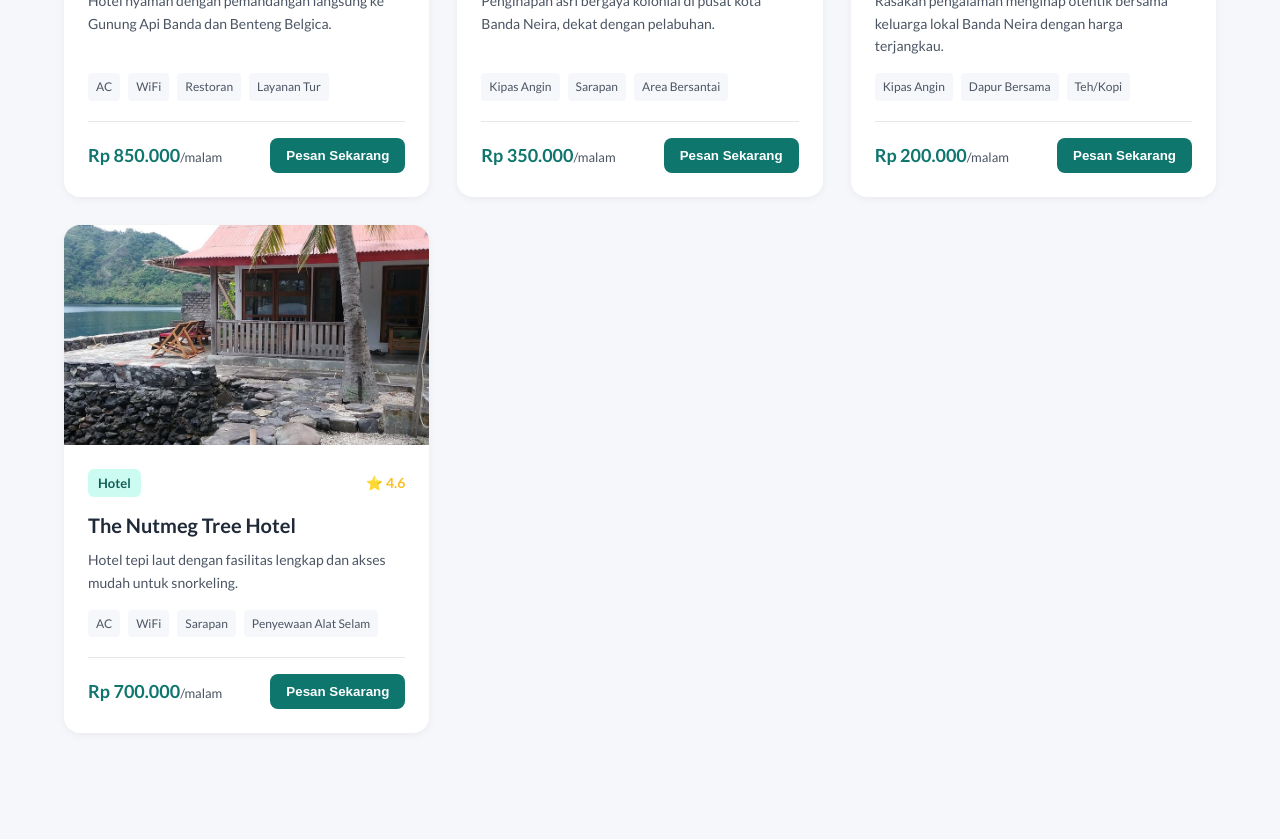
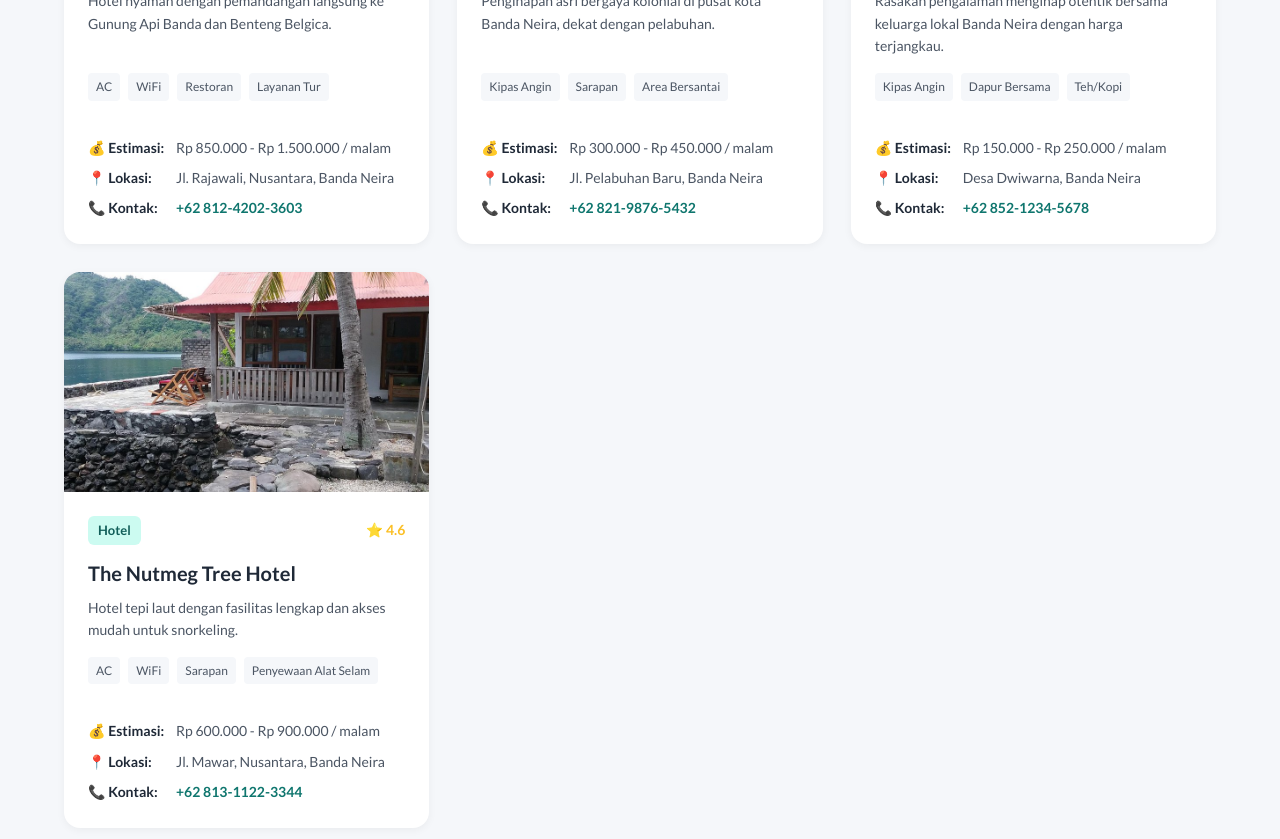
Before and after one commit to trevissetiawan13/banda-neira, a React (Vite) app: page /akomodasi in a window 1280 px wide. Shown: the part 800-1639 px from the top of the page. Before the commit the page ends 1593 px from the top, so only its background shows below. Built offline with nearby package versions, Linux system fonts and the light colour scheme.

Commit message:
fix: ubah konteks halaman akomodasi dan tambah filter wisata

```diff
--- a/src/data/akomodasi.js
+++ b/src/data/akomodasi.js
@@ -3,41 +3,49 @@ const akomodasiData = [
     id: 1,
     nama: "Cilu Bintang Estate",
     tipe: "Hotel",
-    harga: 850000,
+    harga: "Rp 850.000 - Rp 1.500.000 / malam",
     deskripsi: "Hotel nyaman dengan pemandangan langsung ke Gunung Api Banda dan Benteng Belgica.",
     fasilitas: ["AC", "WiFi", "Restoran", "Layanan Tur"],
     gambar: "/images/akomodasi/cilu-bintang.jpg",
-    rating: 4.8
+    rating: 4.8,
+    kontak: "+62 812-4202-3603",
+    lokasi: "Jl. Rajawali, Nusantara, Banda Neira"
   },
   {
     id: 2,
     nama: "Mutiara Guesthouse",
     tipe: "Guesthouse",
-    harga: 350000,
+    harga: "Rp 300.000 - Rp 450.000 / malam",
     deskripsi: "Penginapan asri bergaya kolonial di pusat kota Banda Neira, dekat dengan pelabuhan.",
     fasilitas: ["Kipas Angin", "Sarapan", "Area Bersantai"],
     gambar: "/images/akomodasi/mutiara-guesthouse.jpg",
-    rating: 4.5
+    rating: 4.5,
+    kontak: "+62 821-9876-5432",
+    lokasi: "Jl. Pelabuhan Baru, Banda Neira"
   },
   {
     id: 3,
     nama: "Banda Neira Homestay",
     tipe: "Homestay",
-    harga: 200000,
+    harga: "Rp 150.000 - Rp 250.000 / malam",
     deskripsi: "Rasakan pengalaman menginap otentik bersama keluarga lokal Banda Neira dengan harga terjangkau.",
     fasilitas: ["Kipas Angin", "Dapur Bersama", "Teh/Kopi"],
     gambar: "/images/akomodasi/banda-homestay.jpg",
-    rating: 4.2
+    rating: 4.2,
+    kontak: "+62 852-1234-5678",
+    lokasi: "Desa Dwiwarna, Banda Neira"
   },
   {
     id: 4,
     nama: "The Nutmeg Tree Hotel",
     tipe: "Hotel",
-    harga: 700000,
+    harga: "Rp 600.000 - Rp 900.000 / malam",
     deskripsi: "Hotel tepi laut dengan fasilitas lengkap dan akses mudah untuk snorkeling.",
     fasilitas: ["AC", "WiFi", "Sarapan", "Penyewaan Alat Selam"],
     gambar: "/images/akomodasi/nutmeg-tree.jpg",
-    rating: 4.6
+    rating: 4.6,
+    kontak: "+62 813-1122-3344",
+    lokasi: "Jl. Mawar, Nusantara, Banda Neira"
   }
 ];
 
--- a/src/pages/Akomodasi.css
+++ b/src/pages/Akomodasi.css
@@ -115,39 +115,41 @@
 }
 
 .akomodasi-footer {
+  margin-top: auto;
+  padding-top: 16px;
+  border-top: 1px solid var(--color-border);
   display: flex;
-  justify-content: space-between;
-  align-items: center;
-  margin-top: auto;
-  border-top: 1px solid #e5e7eb;
-  padding-top: 16px;
+  flex-direction: column;
+  gap: 8px;
 }
 
-.akomodasi-harga {
-  font-size: 18px;
-  font-weight: 700;
-  color: var(--color-primary);
+.akomodasi-info-item {
+  display: flex;
+  align-items: flex-start;
+  gap: 8px;
+  font-size: 14px;
 }
 
-.akomodasi-harga span {
-  font-size: 13px;
-  font-weight: 400;
+.info-label {
+  font-weight: 700;
+  color: var(--color-text-main);
+  min-width: 80px;
+}
+
+.info-value {
   color: var(--color-text-muted);
 }
 
-.akomodasi-btn {
-  background-color: var(--color-primary);
-  color: white;
-  border: none;
-  padding: 10px 16px;
-  border-radius: 8px;
+.info-link {
+  color: var(--color-primary);
+  text-decoration: none;
   font-weight: 600;
-  cursor: pointer;
   transition: var(--transition);
 }
 
-.akomodasi-btn:hover {
-  background-color: var(--color-primary-dark);
+.info-link:hover {
+  color: var(--color-primary-dark);
+  text-decoration: underline;
 }
 
 @media (max-width: 900px) {
--- a/src/pages/Akomodasi.jsx
+++ b/src/pages/Akomodasi.jsx
@@ -51,10 +51,18 @@ function Akomodasi() {
               </div>
 
               <div className="akomodasi-footer">
-                <span className="akomodasi-harga">
-                  Rp {item.harga.toLocaleString("id-ID")}<span>/malam</span>
-                </span>
-                <button className="akomodasi-btn">Pesan Sekarang</button>
+                <div className="akomodasi-info-item">
+                  <span className="info-label">💰 Estimasi:</span>
+                  <span className="info-value">{item.harga}</span>
+                </div>
+                <div className="akomodasi-info-item">
+                  <span className="info-label">📍 Lokasi:</span>
+                  <span className="info-value">{item.lokasi}</span>
+                </div>
+                <div className="akomodasi-info-item">
+                  <span className="info-label">📞 Kontak:</span>
+                  <a href={`tel:${item.kontak}`} className="info-link">{item.kontak}</a>
+                </div>
               </div>
             </div>
           </article>
--- a/src/pages/Wisata.css
+++ b/src/pages/Wisata.css
@@ -22,6 +22,32 @@
   margin: 0 auto;
   color: #4b5563;
   line-height: 1.6;
+}
+
+.filter-tab {
+  display: flex;
+  justify-content: center;
+  gap: 12px;
+  margin-bottom: 40px;
+  flex-wrap: wrap;
+}
+
+.filter-btn {
+  padding: 8px 20px;
+  border: 1px solid var(--color-primary);
+  background-color: transparent;
+  color: var(--color-primary);
+  border-radius: 999px;
+  cursor: pointer;
+  font-weight: 600;
+  font-size: 15px;
+  transition: var(--transition);
+}
+
+.filter-btn:hover,
+.filter-btn.active {
+  background-color: var(--color-primary);
+  color: var(--color-white);
 }
 
 .wisata-grid {
--- a/src/pages/Wisata.jsx
+++ b/src/pages/Wisata.jsx
@@ -1,8 +1,16 @@
+import { useState } from "react";
 import { Link } from "react-router-dom";
 import wisataData from "../data/wisata";
 import "./Wisata.css";
 
 function Wisata() {
+  const [filter, setFilter] = useState("Semua");
+
+  const filteredData =
+    filter === "Semua"
+      ? wisataData
+      : wisataData.filter((item) => item.kategori === filter);
+
   return (
     <main className="wisata-page">
       <section className="wisata-header">
@@ -13,8 +21,20 @@ function Wisata() {
         </p>
       </section>
 
+      <section className="filter-tab">
+        {["Semua", "Sejarah", "Alam"].map((kategori) => (
+          <button
+            key={kategori}
+            className={`filter-btn ${filter === kategori ? "active" : ""}`}
+            onClick={() => setFilter(kategori)}
+          >
+            {kategori}
+          </button>
+        ))}
+      </section>
+
       <section className="wisata-grid">
-        {wisataData.map((wisata) => (
+        {filteredData.map((wisata) => (
           <article className="wisata-card" key={wisata.id}>
             <img src={wisata.gambar} alt={wisata.nama} />
 
```
